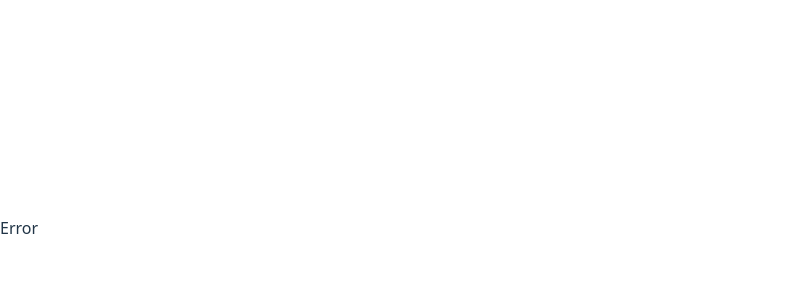
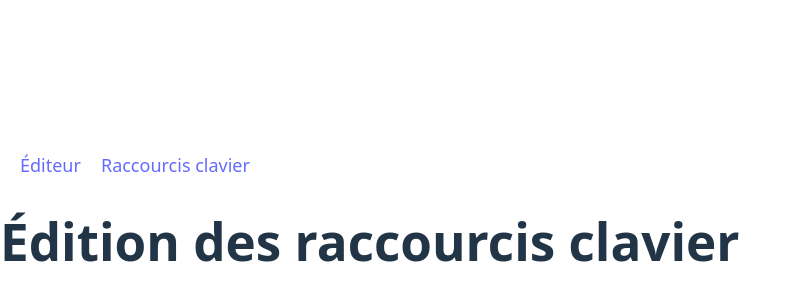
Before and after one commit to Skizzz81/ProjectMarkdown, a React (Vite) app: page /keyboard_shortcuts in a window 1280 px wide. Before the commit this address had no page. Shown: the part 172-472 px from the top of the page, without its empty margins (0-801 px from the left). Built offline with nearby package versions, Linux system fonts and the light colour scheme.

Commit message:
feat: Added the keyboard shortcuts menu.
- Added the page file for keyboard shortcuts menu.
- Added the route and the navbar option for the keyboard shortcuts menu page.

```diff
--- a/src/App.jsx
+++ b/src/App.jsx
@@ -1,5 +1,6 @@
 import {createBrowserRouter, RouterProvider}    from 'react-router-dom';
 import Home                                     from './pages/Home';
+import KeyboardShortcutsMenu                    from './pages/KeyboardShortcutsMenu';
 import './App.css';
 
 const router = createBrowserRouter([
@@ -8,6 +9,11 @@ const router = createBrowserRouter([
         element: <Home/>,
         errorElement: <div>Error</div>,
     },
+    {
+        path: '/keyboard_shortcuts',
+        element: <KeyboardShortcutsMenu />,
+        errorElement: <div>Error</div>,
+    },
 ]);
 
 export default function App(){ return <RouterProvider router = {router} />; };
--- a/src/components/NavBar/NavBar.jsx
+++ b/src/components/NavBar/NavBar.jsx
@@ -5,6 +5,7 @@ export default function NavBar(){
     return (
         <nav>
             <span><NavLink to='/'>Éditeur</NavLink></span>
+            <span><NavLink to='/keyboard_shortcuts'>Raccourcis clavier</NavLink></span>
         </nav>
     );
 };
--- /dev/null
+++ b/src/pages/KeyboardShortcutsMenu.jsx
@@ -0,0 +1,14 @@
+import NavBar from '../components/NavBar/NavBar';
+
+export default function KeyboardShortcutsMenu(){
+    return (<>
+        <header>
+            <NavBar />
+        </header>
+        <main>
+            <h1>Édition des raccourcis clavier</h1>
+
+        </main>
+        <footer></footer>
+    </>);
+};
```
